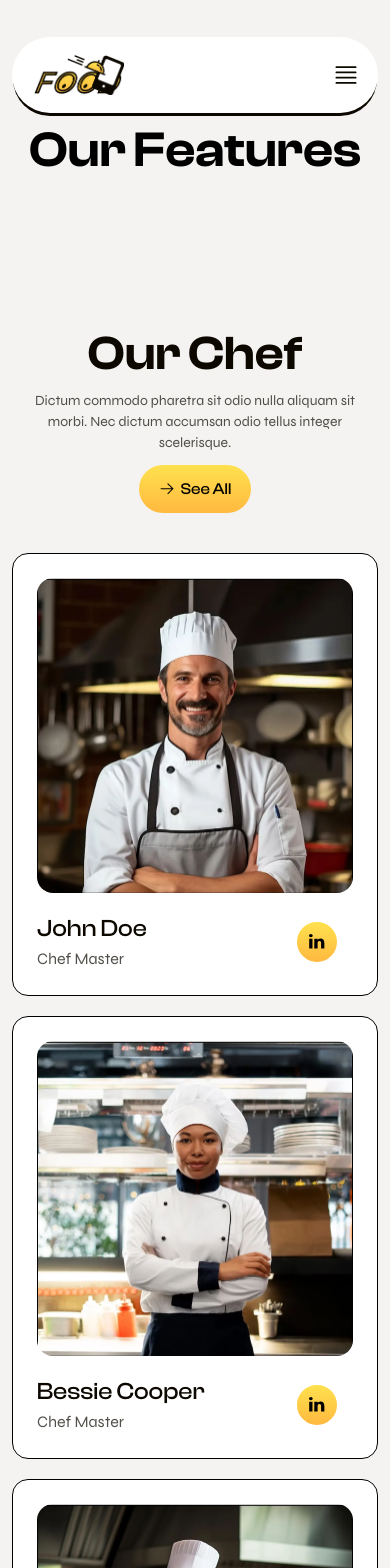
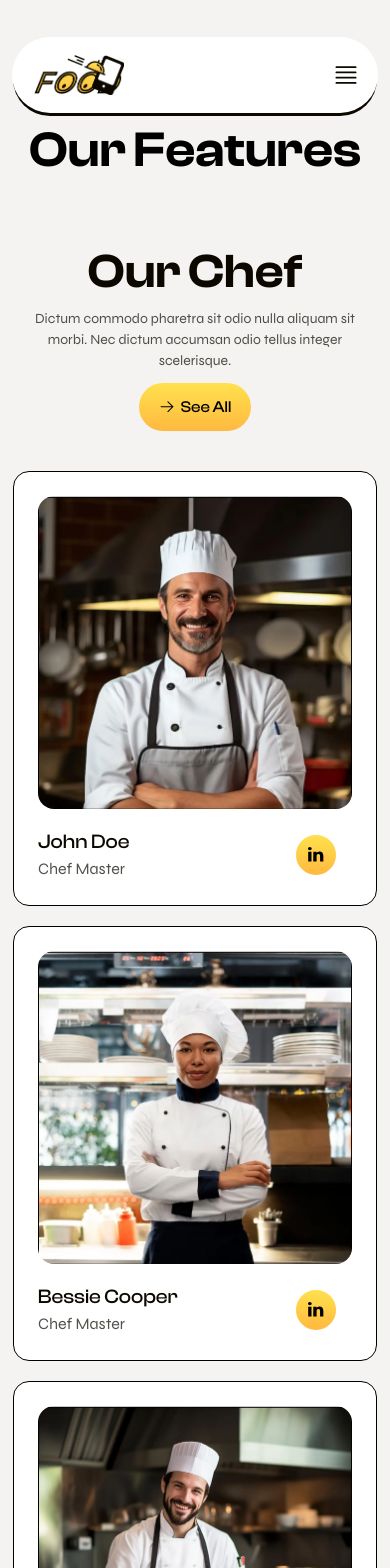
Before and after one commit to sachin-niyana/food, a Next.js app: page / in a window 390 px wide. Shown: the top 1568 px of the page. Built offline with nearby package versions, Linux system fonts and the light colour scheme.

Commit message:
our chef section ui mistake solve

```diff
--- a/src/components/FooterSection.jsx
+++ b/src/components/FooterSection.jsx
@@ -8,9 +8,9 @@ const FooterSection = () => {
     return (
         <div className='bg-footer-cartoon-bg bg-center bg-no-repeat bg-auto'>
             <div className='container mx-auto max-w-[1152px] px-3'>
-                <div className='pt-[51px] pb-[38px] flex flex-wrap flex-col md:flex-row items-center justify-between'>
+                <div className='pt-[38px] md:pt-[51px] pb-[38px] flex flex-wrap flex-col md:flex-row items-center justify-between'>
                     <Link href="#" target='_blank'>
-                        <Image width={171} height={74} src="/assets/images/footer/footer-logo.png" />
+                        <Image width={171} height={74} src="/assets/images/footer/footer-logo.png" alt='company-logo' />
                     </Link>
                     <ul className="flex gap-2 sm:gap-[30px] py-5 md:py-0 ">
                         {navLink.map((value, index) => {
--- a/src/components/OurChef.jsx
+++ b/src/components/OurChef.jsx
@@ -6,7 +6,7 @@ import Link from "next/link";
 
 const OurChef = () => {
     return (
-        <div className="py-[130px]">
+        <div className="py-12 md:py-[130px]">
             <div className="container max-w-[1152px] mx-auto px-3">
                 <div className="flex flex-col lg:flex-row items-center lg:justify-between pb-10">
                     <div className="w-11/12 sm:w-8/12 md:w-7/12 lg:w-6/12">
@@ -26,8 +26,8 @@ const OurChef = () => {
                 </div>
                 <div className="flex flex-wrap items-center justify-center gap-5 sm:gap-3 lg:gap-0 lg:justify-between">
                     {ourChef.map((value, index) => (
-                        <div className="sm:w-5/12 lg:w-[32%]">
-                            <div className="rounded-2xl p-6 border bg-white  border-black cursor-pointer" key={index}>
+                        <div className="sm:w-5/12 md:w-[38%] lg:w-[32%]">
+                            <div className="rounded-2xl p-6 border max-w-[364px] bg-white  border-black cursor-pointer" key={index}>
                                 <Image
                                     className="rounded-2xl"
                                     width={316}
@@ -37,7 +37,7 @@ const OurChef = () => {
                                 />
                                 <div className="flex justify-between pr-4 items-center pt-[18px] ">
                                     <div>
-                                        <h3 className="text-lg font-medium font-ClashDisplay text-Rich-Black">
+                                        <h3 className="text-md md:text-lg font-medium font-ClashDisplay text-Rich-Black">
                                             {value.title}
                                         </h3>
                                         <p className="text-Rich-Black opacity-70 font-Syne font-normal text-sm">
```
